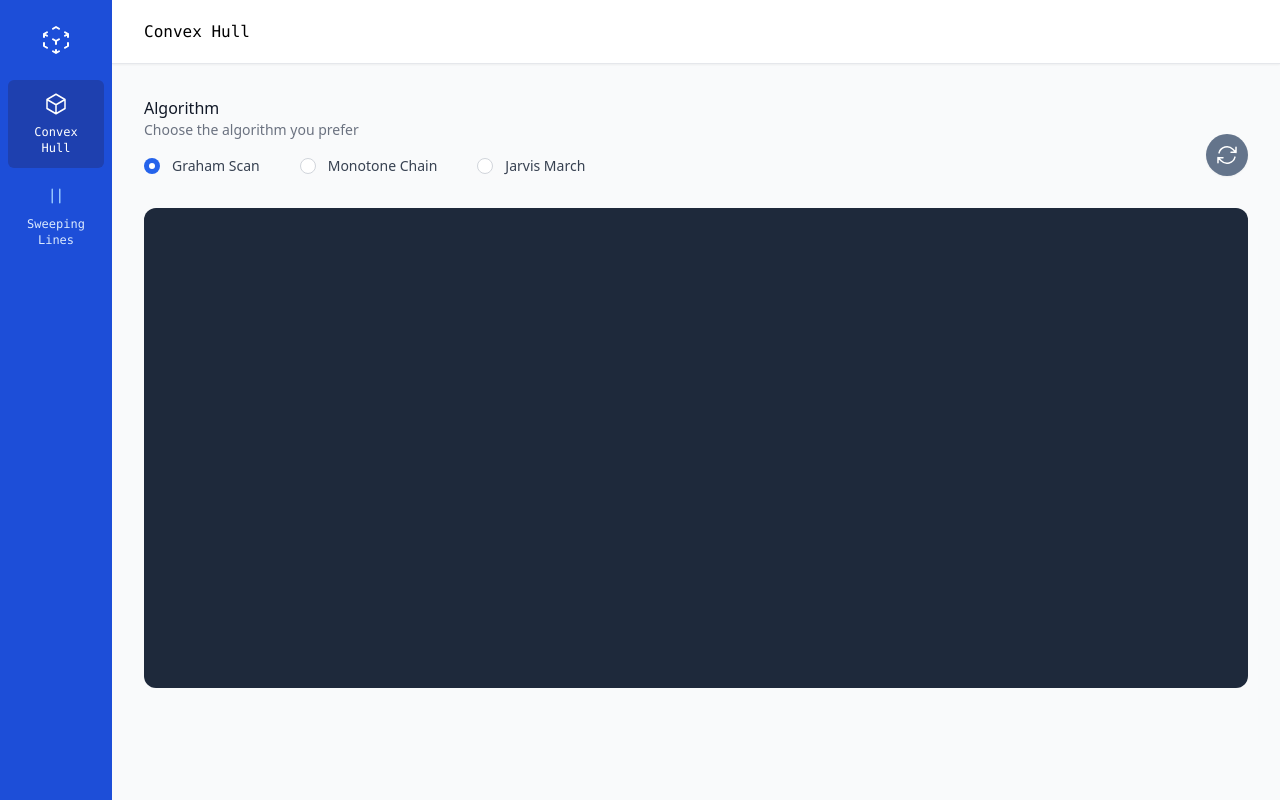
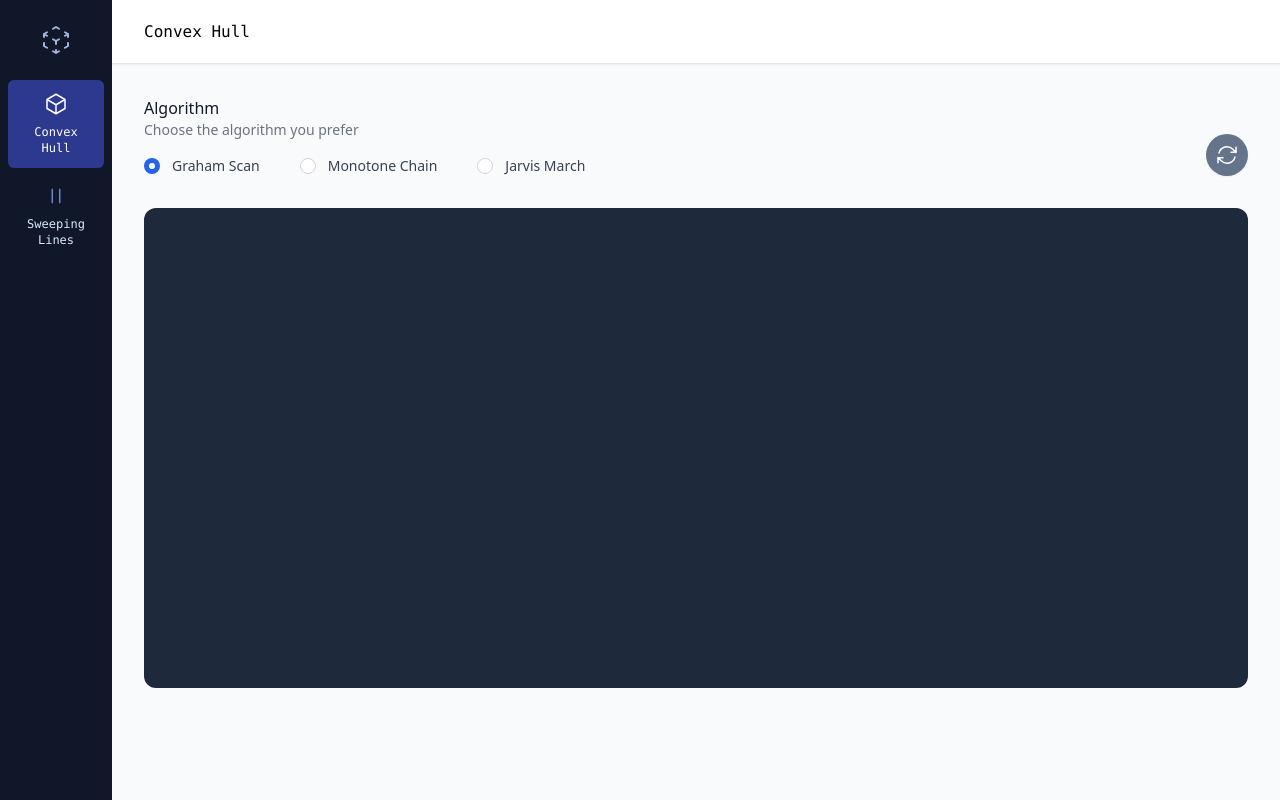
Before and after one commit to schmuecker/computational-geometry, a React (Vite) app: page /convex-hull in a window 1280 px wide. Built offline with nearby package versions, Linux system fonts and the light colour scheme.

Commit message:
Adapt colors

```diff
--- a/src/components/RootLayout/RootLayout.tsx
+++ b/src/components/RootLayout/RootLayout.tsx
@@ -30,10 +30,10 @@ function Layout({ links }: LayoutProps) {
     <>
       <div className="flex h-full">
         {/* Narrow sidebar */}
-        <div className="hidden w-28 overflow-y-auto bg-blue-700 md:block">
+        <div className="hidden w-28 overflow-y-auto bg-ebony-900 md:block">
           <div className="flex w-full flex-col items-center py-6">
             <div className="flex flex-shrink-0 items-center">
-              <CubeTransparentIcon className="h-8 w-auto text-white" />
+              <CubeTransparentIcon className="h-8 w-auto text-ebony-100" />
             </div>
             <div className="mt-6 w-full flex-1 space-y-1 px-2">
               {links.map((item) => (
@@ -43,8 +43,8 @@ function Layout({ links }: LayoutProps) {
                   className={({ isActive }) =>
                     clsx(
                       isActive
-                        ? "bg-blue-800 text-white"
-                        : "text-blue-100 hover:bg-blue-800 hover:text-white",
+                        ? "bg-portage-400/50 text-white"
+                        : "text-blue-100 hover:bg-white/5 hover:text-white",
                       "group w-full p-3 rounded-md flex flex-col items-center text-xs font-medium"
                     )
                   }
@@ -54,8 +54,8 @@ function Layout({ links }: LayoutProps) {
                     className={clsx(
                       item.current
                         ? "text-white"
-                        : "text-blue-300 group-hover:text-white",
-                      "h-6 w-6"
+                        : "text-ebony-300 group-hover:text-ebony-100 ",
+                      "h-6 w-6 transition"
                     )}
                     aria-hidden="true"
                   />
@@ -97,7 +97,7 @@ function Layout({ links }: LayoutProps) {
                 leaveFrom="translate-x-0"
                 leaveTo="-translate-x-full"
               >
-                <Dialog.Panel className="relative flex w-full max-w-xs flex-1 flex-col bg-blue-700 pt-5 pb-4">
+                <Dialog.Panel className="relative flex w-full max-w-xs flex-1 flex-col bg-ebony-900 pt-5 pb-4">
                   <Transition.Child
                     as={Fragment}
                     enter="ease-in-out duration-300"
@@ -134,9 +134,9 @@ function Layout({ links }: LayoutProps) {
                             className={({ isActive }) =>
                               clsx(
                                 isActive
-                                  ? "bg-blue-800 text-white"
-                                  : "text-blue-100 hover:bg-blue-800 hover:text-white",
-                                "group py-2 px-3 rounded-md flex items-center text-sm font-medium"
+                                  ? "bg-portage-400/50 text-white"
+                                  : "text-blue-100 hover:bg-white/5 hover:text-white",
+                                "group py-2 px-3 rounded-md flex items-center text-sm font-medium transition"
                               )
                             }
                             aria-current={item.current ? "page" : undefined}
@@ -145,8 +145,8 @@ function Layout({ links }: LayoutProps) {
                               className={clsx(
                                 item.current
                                   ? "text-white"
-                                  : "text-blue-300 group-hover:text-white",
-                                "mr-3 h-6 w-6"
+                                  : "text-ebony-300 group-hover:text-ebony-100 ",
+                                "mr-3 h-6 w-6 transition"
                               )}
                               aria-hidden="true"
                             />
--- /dev/null
+++ b/tailwind.colors.json
@@ -0,0 +1,41 @@
+{
+  "ebony": {
+    "DEFAULT": "#0F1729",
+    "50": "#B1C0E2",
+    "100": "#A2B4DD",
+    "200": "#849CD2",
+    "300": "#6684C7",
+    "400": "#486CBC",
+    "500": "#3B5AA0",
+    "600": "#304983",
+    "700": "#253965",
+    "800": "#1A2847",
+    "900": "#0F1729"
+  },
+  "portage": {
+    "DEFAULT": "#828DF8",
+    "50": "#E3E5FD",
+    "100": "#CFD3FC",
+    "200": "#A9B0FA",
+    "300": "#828DF8",
+    "400": "#4D5DF5",
+    "500": "#182CF2",
+    "600": "#0B1DC7",
+    "700": "#081591",
+    "800": "#050D5C",
+    "900": "#020627"
+  },
+  "persian-pink": {
+    "DEFAULT": "#F471B5",
+    "50": "#FBD0E6",
+    "100": "#FABDDC",
+    "200": "#F797C9",
+    "300": "#F471B5",
+    "400": "#F03D9A",
+    "500": "#E3127E",
+    "600": "#AF0E61",
+    "700": "#7B0A44",
+    "800": "#470527",
+    "900": "#13010B"
+  }
+}
--- a/tailwind.config.cjs
+++ b/tailwind.config.cjs
@@ -1,8 +1,12 @@
+const colors = require("./tailwind.colors.json");
+
 /** @type {import('tailwindcss').Config} */
 module.exports = {
   content: ["./index.html", "./src/**/*.{js,ts,jsx,tsx}"],
   theme: {
-    extend: {},
+    extend: {
+      colors,
+    },
   },
   plugins: [require("@tailwindcss/forms")],
 };
```
